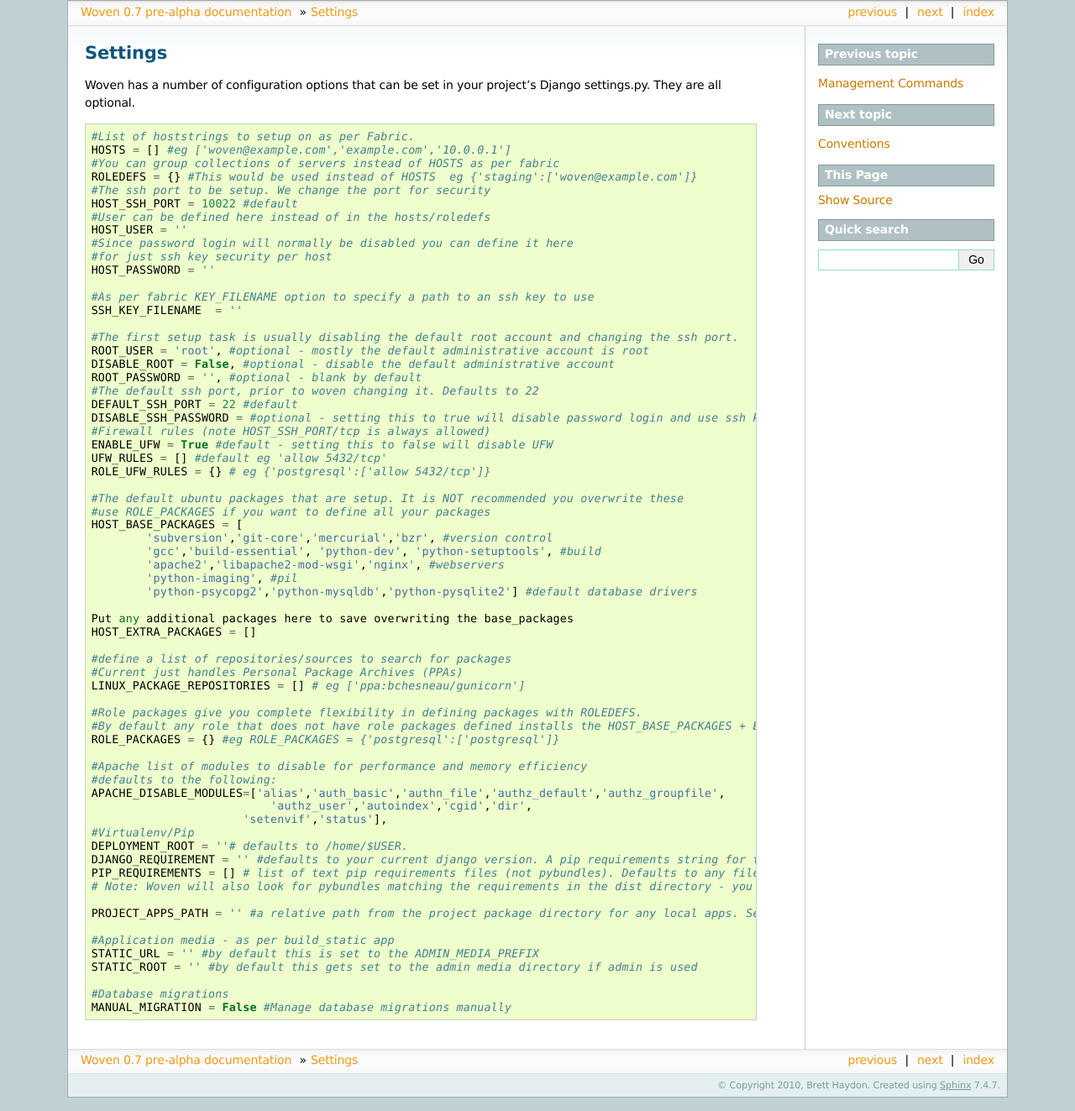
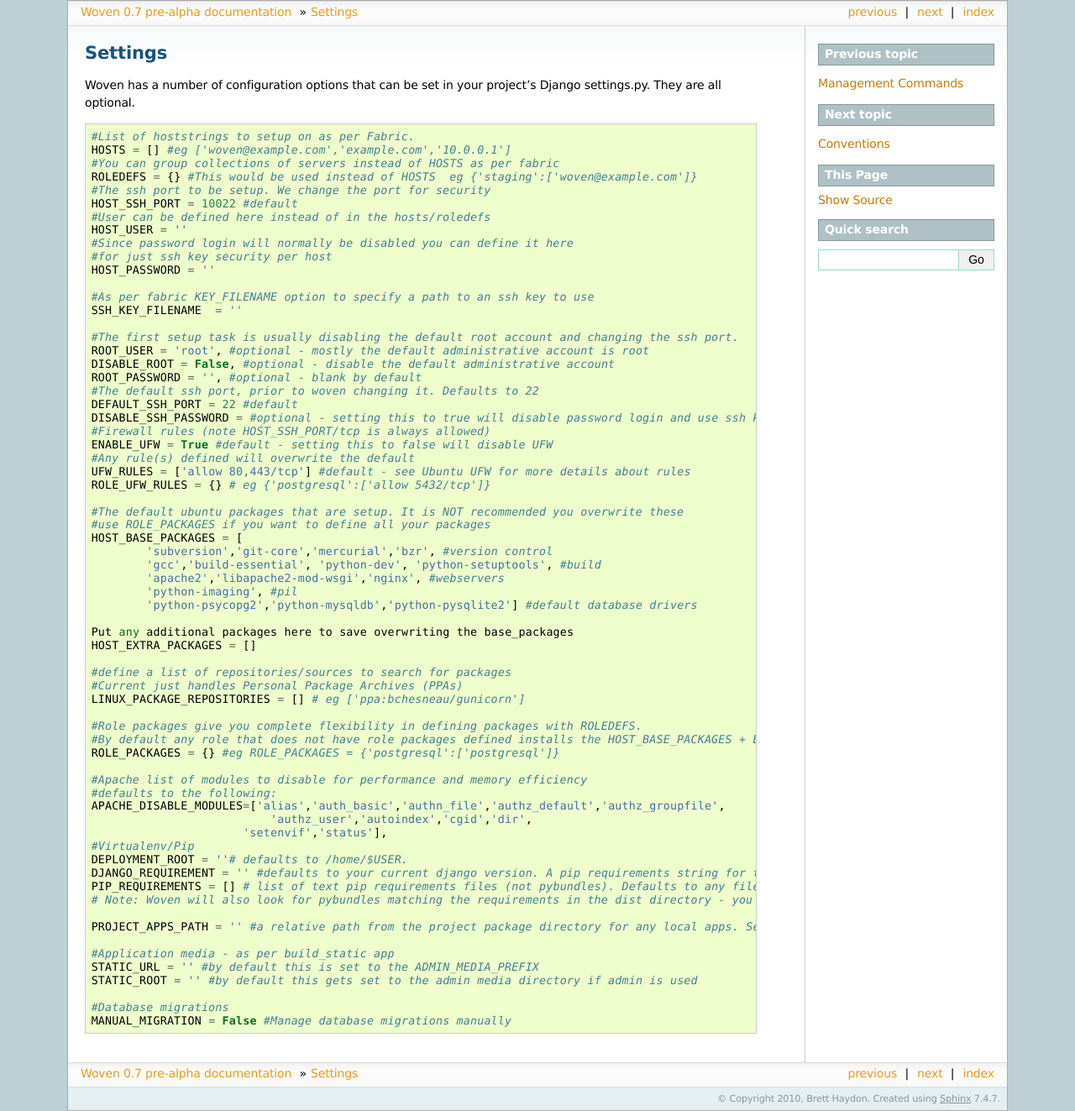
Before and after one commit to bretth/woven, a Sphinx documentation site: the page built from docs/settings.rst, in a window 1280 px wide. Shown: the whole page at 84% size. Built offline with Sphinx 7.4.7, drawn with Linux system fonts in a browser that asks for light colours; pages that are not in the unit, such as notebooks, are missing from menus.

Commit message:
update docs

```diff
--- a/docs/settings.rst
+++ b/docs/settings.rst
@@ -31,7 +31,8 @@
     DISABLE_SSH_PASSWORD = #optional - setting this to true will disable password login and use ssh keys only.
     #Firewall rules (note HOST_SSH_PORT/tcp is always allowed)
     ENABLE_UFW = True #default - setting this to false will disable UFW
-    UFW_RULES = [] #default eg 'allow 5432/tcp'
+    #Any rule(s) defined will overwrite the default
+    UFW_RULES = ['allow 80,443/tcp'] #default - see Ubuntu UFW for more details about rules
     ROLE_UFW_RULES = {} # eg {'postgresql':['allow 5432/tcp']}
 
     #The default ubuntu packages that are setup. It is NOT recommended you overwrite these
--- a/docs/troubleshooting.rst
+++ b/docs/troubleshooting.rst
@@ -2,6 +2,8 @@
 ===============
 
 Stuff happens.
+
+Adding --verbosity=2 to setupnode or deploy will show the debug view of fabric.
 
 **setupnode hangs on upgrade**
 
```
